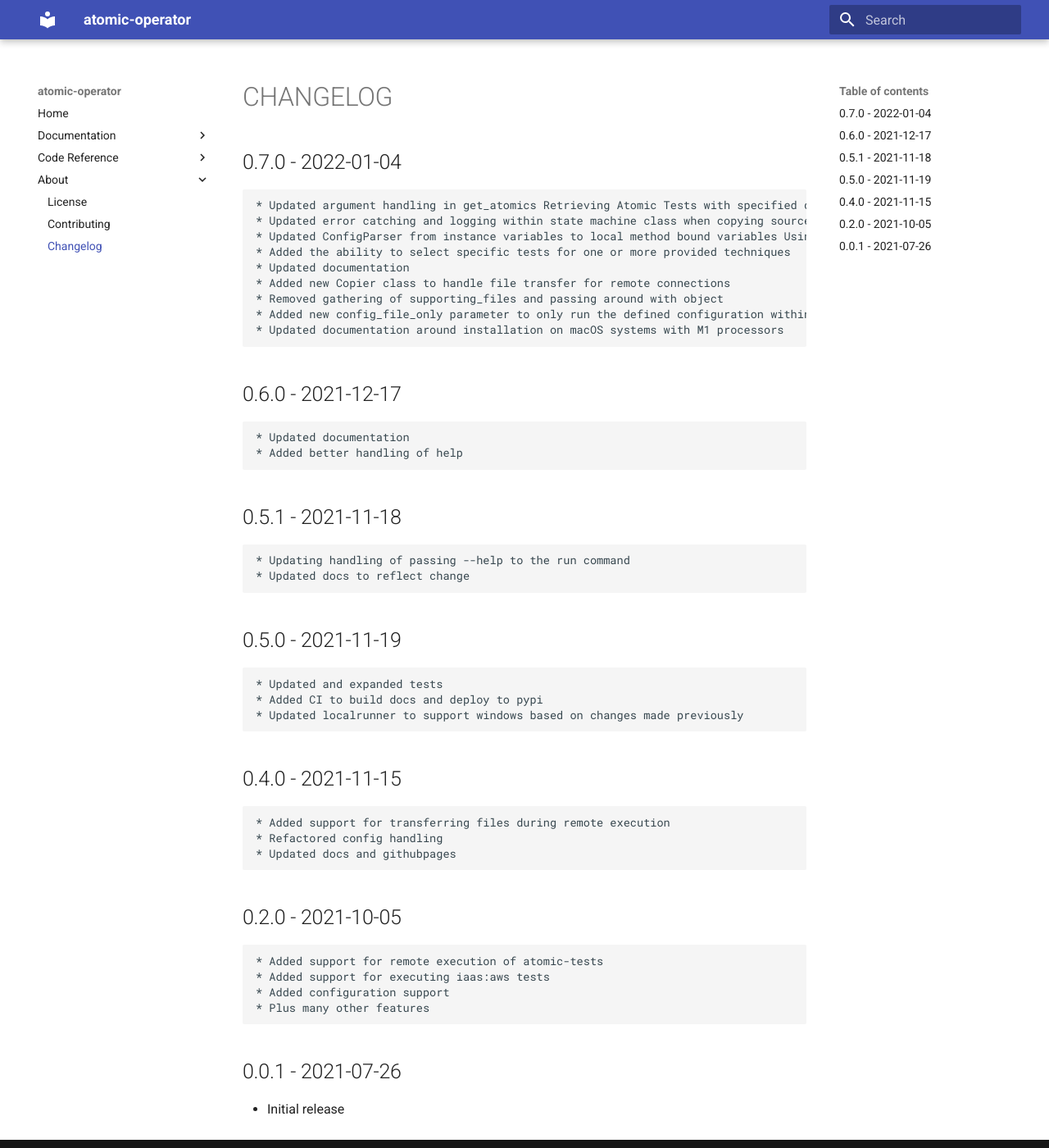
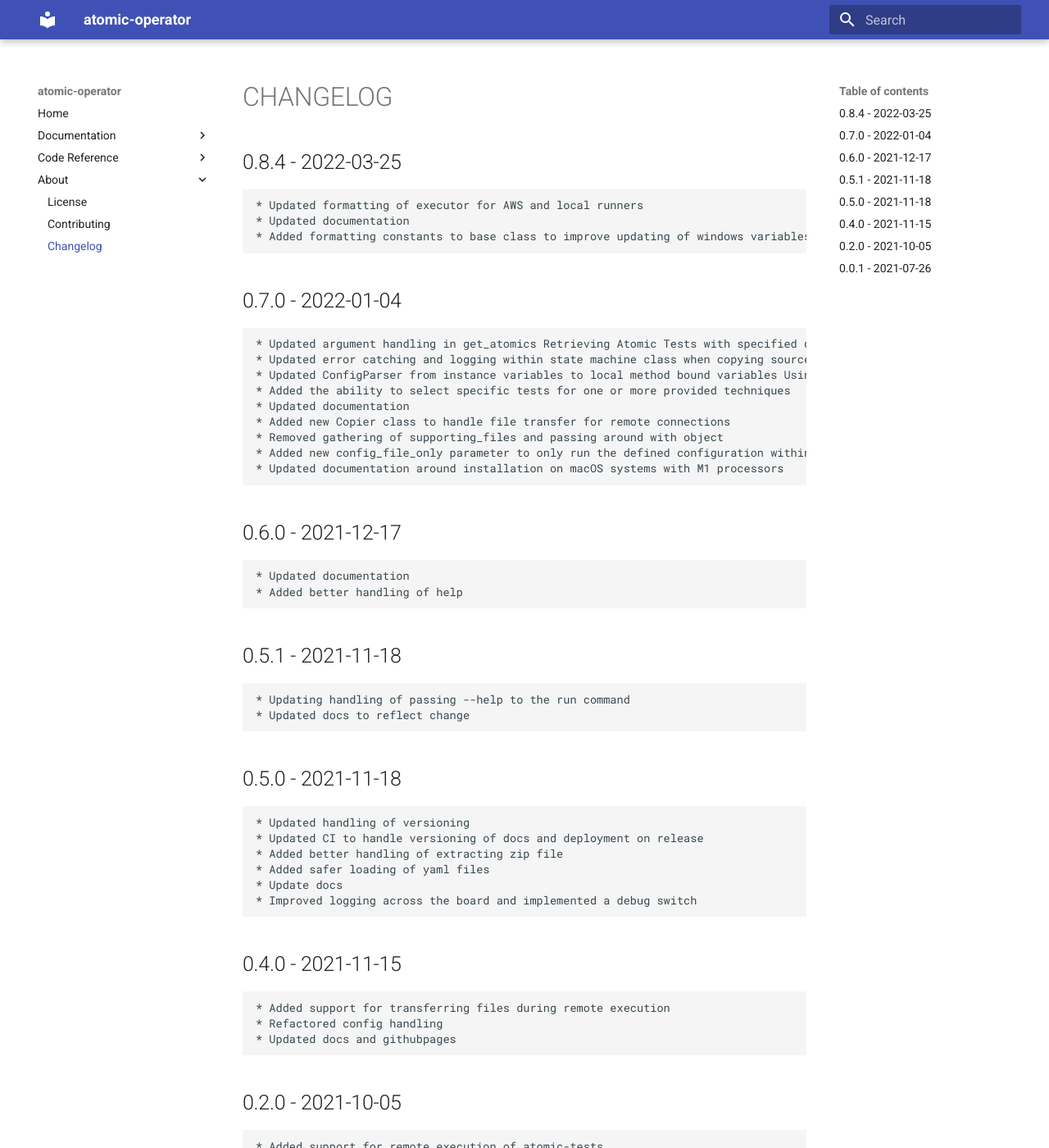
Before and after one commit to swimlane/atomic-operator, an MkDocs documentation site: the page built from docs/CHANGELOG.md, in a window 1280 px wide and 1400 px high. Shown: the whole window at 82% size. Built offline with MkDocs 1.6.1 and Material for MkDocs 9.7.7, drawn with Linux system fonts in a browser that asks for light colours; the version menu is left out.

Commit message:
Updating docs

```diff
--- a/docs/CHANGELOG.md
+++ b/docs/CHANGELOG.md
@@ -1,4 +1,10 @@
 # CHANGELOG
+
+## 0.8.4 - 2022-03-25
+
+    * Updated formatting of executor for AWS and local runners
+    * Updated documentation
+    * Added formatting constants to base class to improve updating of windows variables on command line runners
 
 ## 0.7.0 - 2022-01-04
 
@@ -22,11 +28,14 @@
     * Updating handling of passing --help to the run command
     * Updated docs to reflect change
 
-## 0.5.0 - 2021-11-19
+## 0.5.0 - 2021-11-18
 
-    * Updated and expanded tests
-    * Added CI to build docs and deploy to pypi
-    * Updated localrunner to support windows based on changes made previously
+    * Updated handling of versioning
+    * Updated CI to handle versioning of docs and deployment on release
+    * Added better handling of extracting zip file
+    * Added safer loading of yaml files
+    * Update docs
+    * Improved logging across the board and implemented a debug switch
 
 ## 0.4.0 - 2021-11-15
 
```
Also changed, not shown: CHANGELOG.md (+6 -0 lines), README.md (+2 -1 lines), docs/index.md (+2 -1 lines).
